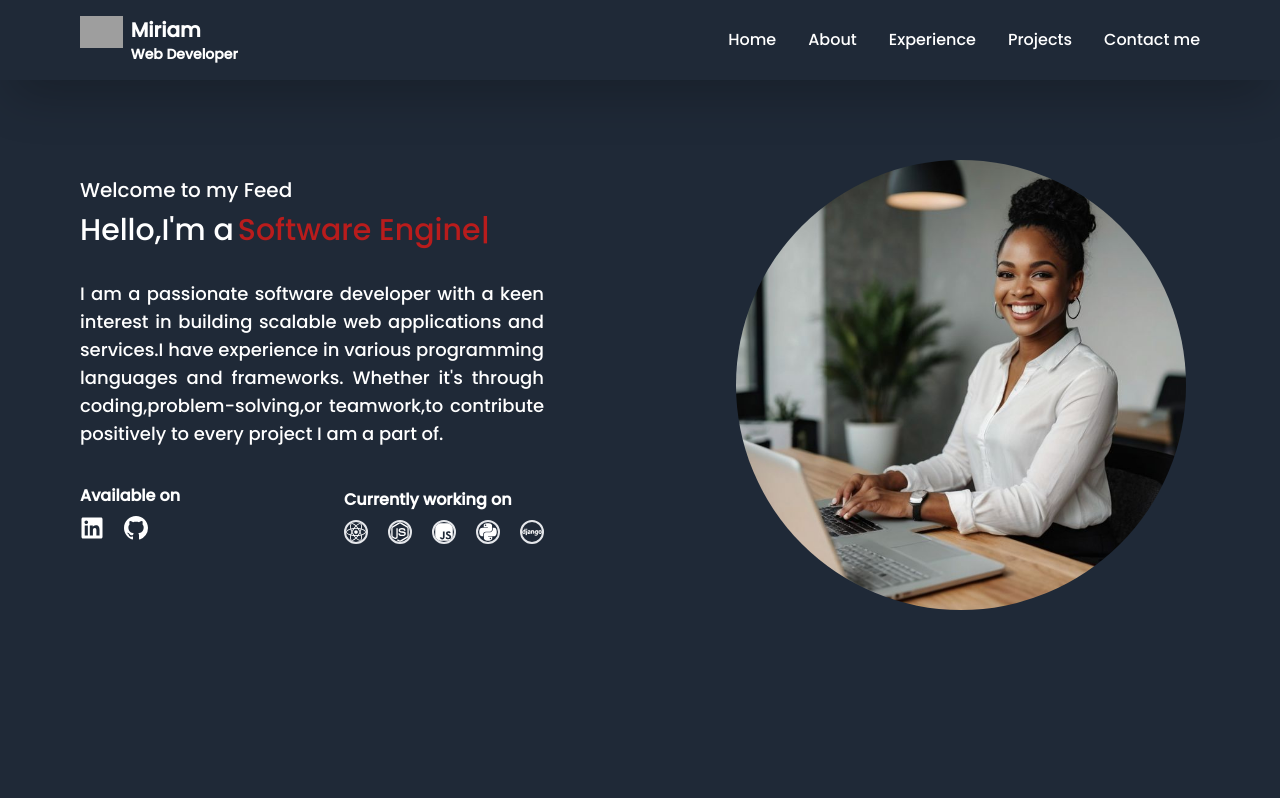
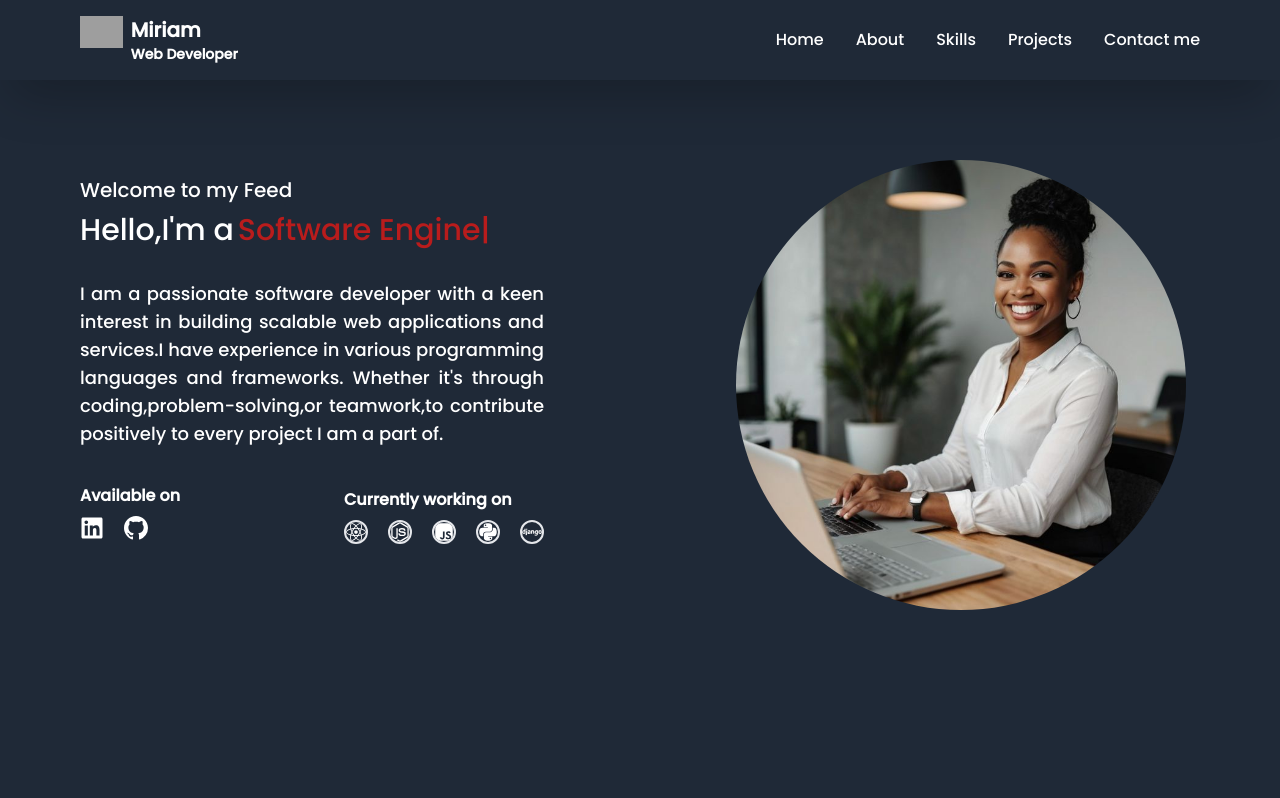
Before and after one commit to MiriamRehema/Miriam-2-Portfolio, a React (Vite) app: page / in a window 1280 px wide. Shown: the top 798 px of the page. Built offline with nearby package versions, Linux system fonts and the light colour scheme; grey boxes are pictures that could not be loaded.

Commit message:
added the Link for scrolling

```diff
--- a/src/components/Navbar.jsx
+++ b/src/components/Navbar.jsx
@@ -1,12 +1,13 @@
- import React, { useState} from "react";
+ import  { useState} from "react";
  import { TiThMenu } from "react-icons/ti";
  import { IoClose } from "react-icons/io5";
+ import  {Link}  from "react-scroll";
  function Navbar() {
     const [menu,setMenu]=useState(false);
     const navItems=[
         {id:1,text:"Home"},
         {id:2,text:"About"},
-        {id:3,text:"Experience"},
+        {id:3,text:"Skills"},
         {id:4,text:"Projects"},
         {id:5,text:"Contact me"}
     ]
@@ -24,9 +25,19 @@
             <div>
                 {/* /*desktop navabar*/ }
 
-                <ul className="hidden md:flex space-x-8">
+                <ul className=" hidden  md:flex space-x-8">
                     {navItems.map(({id,text})=>(
-                        <li className= "hover:scale-y-105 duration-200 cursor-pointer" key={id}>{text}</li>
+                        <li className= "hover:scale-y-105 duration-200 cursor-pointer" key={id}>
+                        <Link to={text}
+                        smoooth={'true'}
+                        duration={500}
+                        offset={-70}
+
+                        activeClass="active"
+
+                        >{text}</Link>
+
+                        </li>
                     ))}
                 </ul>
                 <div onClick={()=>setMenu(!menu)}className="md:hidden">
@@ -37,11 +48,17 @@
         </div>
         {/* mobile navbar */}
         {menu &&(
+            <div className="bg-gray-800 ">
+
             <ul className="md:hidden flex flex-col h-screen items-center justify center space-y-3 text-xl">
                 {navItems.map(({id,text})=>(
-                    <li className="hover:scale-y-105 duration-200 font-semibold cursor-pointer" key={id}>{text}</li>
+                    <li className="hover:scale-y-105 duration-200 font-semibold cursor-pointer" key={id}
+                    >{text}</li>
                 ))}
             </ul>
+
+            </div>
+
         )}
 
     </div>
```
